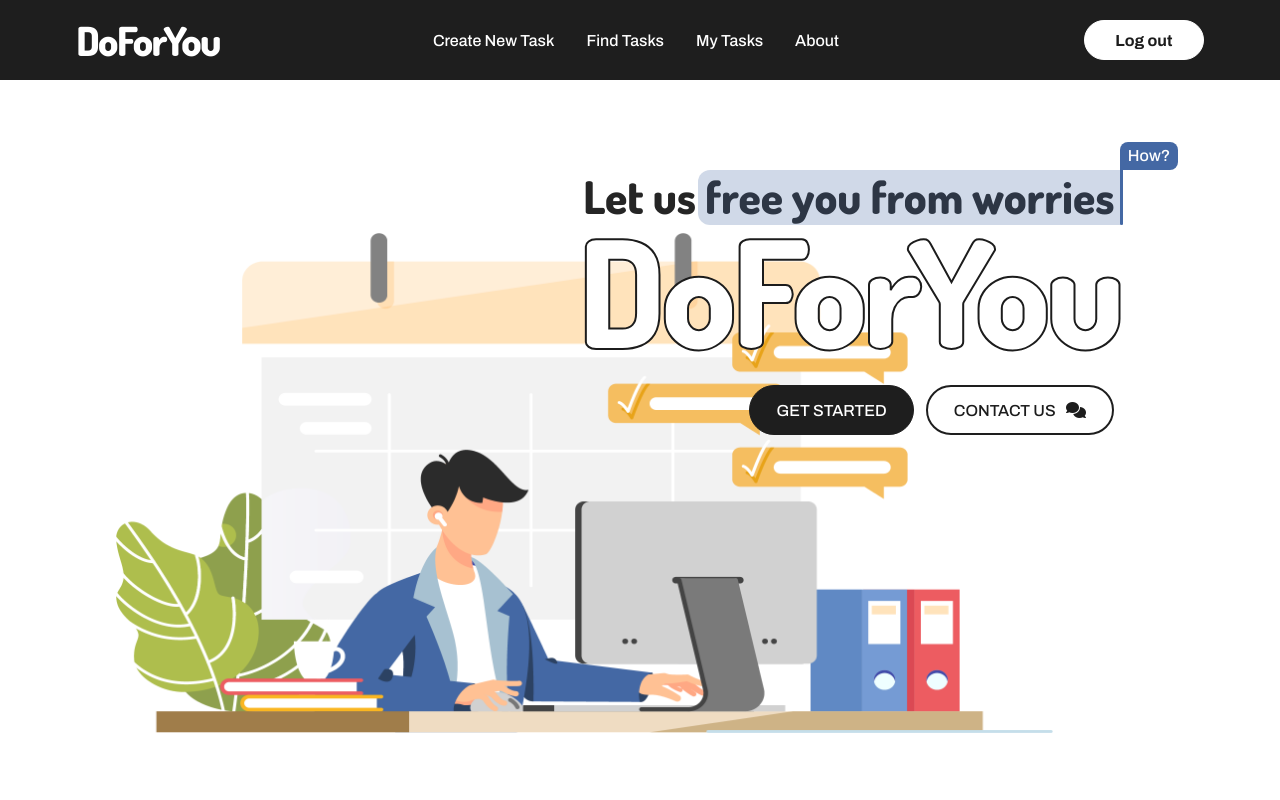
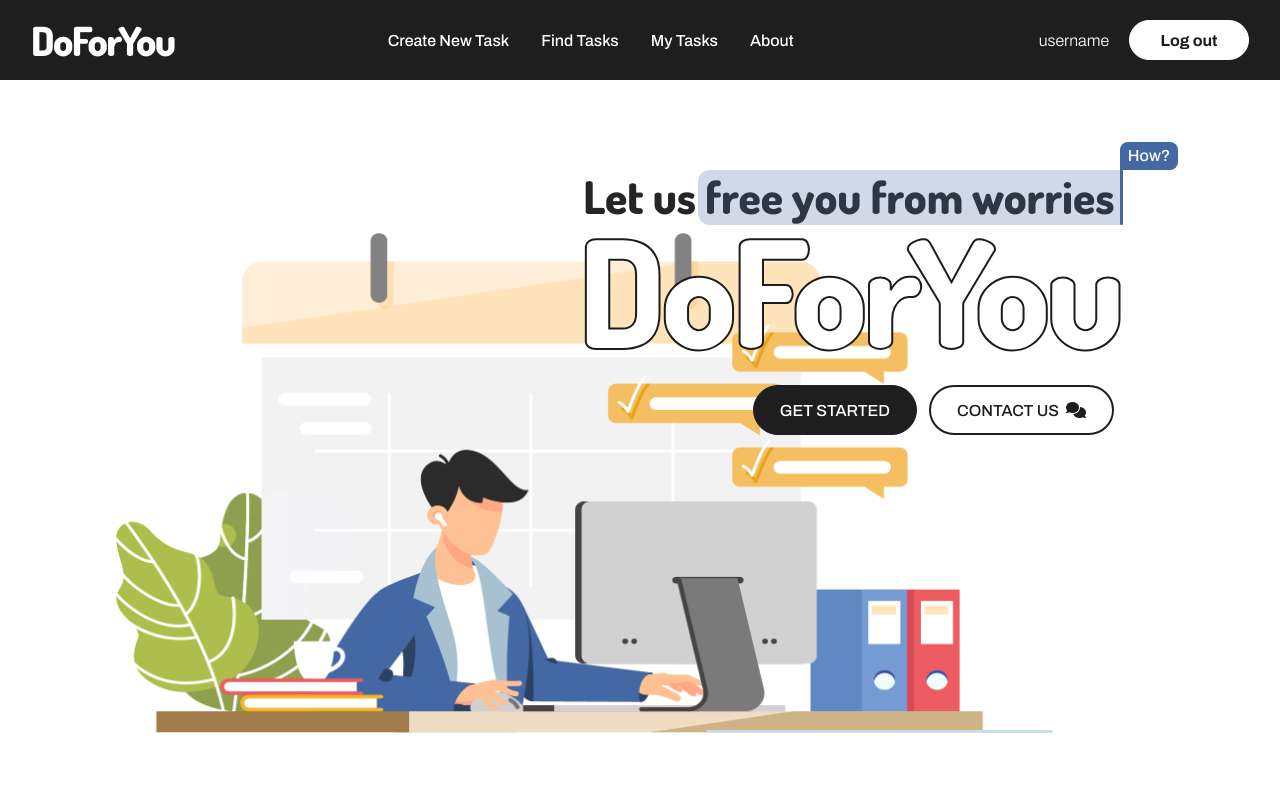
Before and after one commit to Hoon-Yim/DoForYou, a React (Create React App) app in the folder client/: page / in a window 1280 px wide. Shown: the top 800 px of the page. Built offline with nearby package versions, Linux system fonts and the light colour scheme.

Commit message:
Front-end updated

```diff
--- a/client/src/components/Main.js
+++ b/client/src/components/Main.js
@@ -40,7 +40,7 @@ function Main() {
                         buttonStyle="btn--outline"
                         buttonSize="btn--large"
                     >
-                        CONTACT US{" "}
+                        CONTACT US
                         <i className="fa-solid fa-comments chat-icon" />
                     </Button>
                 </div>
--- a/client/src/components/Navbar.js
+++ b/client/src/components/Navbar.js
@@ -90,6 +90,21 @@ function Navbar(props) {
                     <div>
                         {props.isLogin ? (
                             <>
+                                <div
+                                    style={{
+                                        display: "flex",
+                                        alignItems: "center",
+                                    }}
+                                >
+                                    <div
+                                        style={{
+                                            color: "#fff",
+                                            marginRight: 20,
+                                            fontWeight: 300,
+                                        }}
+                                    >
+                                        username
+                                    </div>
                                     <Button
                                         buttonStyle="btn--white"
                                         buttonSize="btn--medium-bold"
@@ -102,6 +117,7 @@ function Navbar(props) {
                                             Log out
                                         </div>
                                     </Button>
+                                </div>
                             </>
                         ) : (
                             <Button
```
Lines whose indentation alone changed are shown as unchanged.
